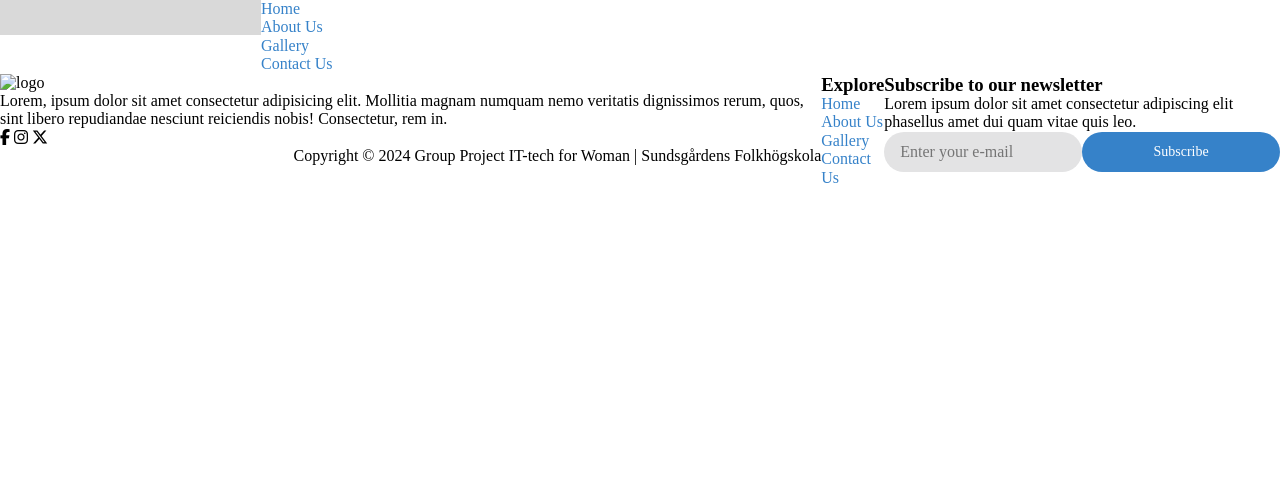
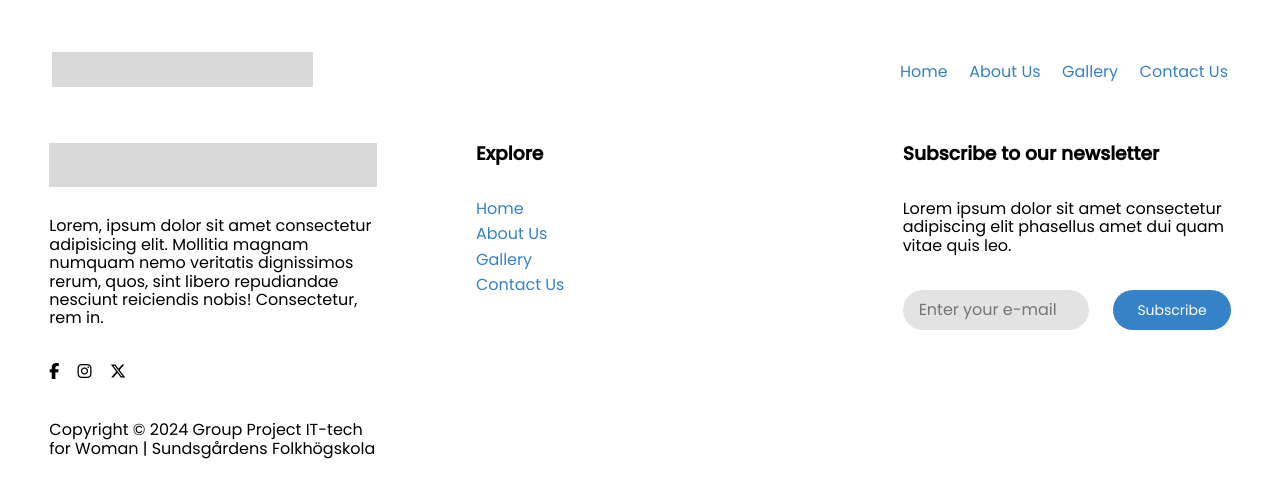
Before and after one commit to danielaayz/group-project-restaurant, a plain HTML site: page index.html in a window 1280 px wide. Drawn offline with nearby package versions, Linux system fonts and the light colour scheme.

Commit message:
feat: import google fonts Poppins

```diff
--- a/index.html
+++ b/index.html
@@ -47,8 +47,8 @@
          </header>
          <main></main>
          <footer class="container__footer">
-            <div class="container__footer-card-1">
-               <img src="" alt="logo" />
+            <div class="container__footer-card">
+               <img src="images/logotype-mockup.png" alt="logo" />
                <p>
                   Lorem, ipsum dolor sit amet consectetur adipisicing elit.
                   Mollitia magnam numquam nemo veritatis dignissimos rerum,
@@ -65,18 +65,20 @@
                   Sundsgårdens Folkhögskola
                </p>
             </div>
-            <section class="card-2__menu">
+            <section class="container__footer-card menu-2">
                <h3>Explore</h3>
                <nav>
                   <ul class="menu">
-                     <li><a class="menu__link" href="index.html">Home</a></li>
-                     <li>
+                     <li class="link-margin">
+                        <a class="menu__link" href="index.html">Home</a>
+                     </li>
+                     <li class="link-margin">
                         <a class="menu__link" href="about-us.html">About Us</a>
                      </li>
-                     <li>
+                     <li class="link-margin">
                         <a class="menu__link" href="gallery.html">Gallery</a>
                      </li>
-                     <li>
+                     <li class="link-margin">
                         <a class="menu__link" href="contact-us.html"
                            >Contact Us</a
                         >
@@ -84,7 +86,7 @@
                   </ul>
                </nav>
             </section>
-            <section class="card-3__newsletter">
+            <section class="container__footer-card newsletter">
                <h3>Subscribe to our newsletter</h3>
                <p>
                   Lorem ipsum dolor sit amet consectetur adipiscing elit
--- a/styles/index.css
+++ b/styles/index.css
@@ -1,20 +1,44 @@
+@import url("https://fonts.googleapis.com/css2?family=Poppins:wght@300;400;500&display=swap");
+
 * {
    box-sizing: border-box;
    margin: 0;
    padding: 0;
 }
 
+body {
+   font-family: "Poppins", sans-serif;
+   font-weight: 400;
+   font-size: 1rem;
+   font-style: normal;
+}
+
 .container__nav {
    display: flex;
+   justify-content: space-between;
+   align-items: center;
+   margin-top: 42px;
+   margin: 52px;
+}
+
+.container__nav-menu {
+   width: 100%;
+   max-width: 328px;
 }
 
 .menu {
    list-style: none;
 }
 
+.menu-1 {
+   display: flex;
+   justify-content: space-between;
+}
+
 .menu__link:link {
    color: #3682c9;
    text-decoration: none;
+   transition-duration: 0.2s;
 }
 
 .menu__link:visited {
@@ -37,14 +61,43 @@
    justify-content: space-around;
 }
 
-.container__footer-card-1 {
+.container__footer-card {
    display: flex;
    flex-direction: column;
+   width: 100%;
+   max-width: 328px;
+}
+
+.container__footer-card img {
+   margin-bottom: 30px;
+}
+
+.container__footer-card h3,
+p {
+   padding-bottom: 35px;
+}
+
+.fa-brands {
+   margin-right: 14px;
+   transition-duration: 0.4s;
+}
+
+.fa-brands:hover {
+   color: #f28f19;
+}
+
+.fa-brands:active {
+   color: #f28f19;
 }
 
 .card-1__copyright {
+   margin-top: 40px;
    display: flex;
    align-self: flex-end;
+}
+
+.link-margin {
+   margin-bottom: 7px;
 }
 
 .card-3__newsletter {
@@ -57,7 +110,7 @@
 }
 
 .input-field {
-   width: 50%;
+   width: 100%;
    border: none;
    padding-left: 16px;
    min-height: 40px;
@@ -87,6 +140,7 @@
    align-self: stretch;
    font-size: 14px;
    color: #fff;
+   margin-left: 24px;
    transition-duration: 0.4s;
 }
 
```
